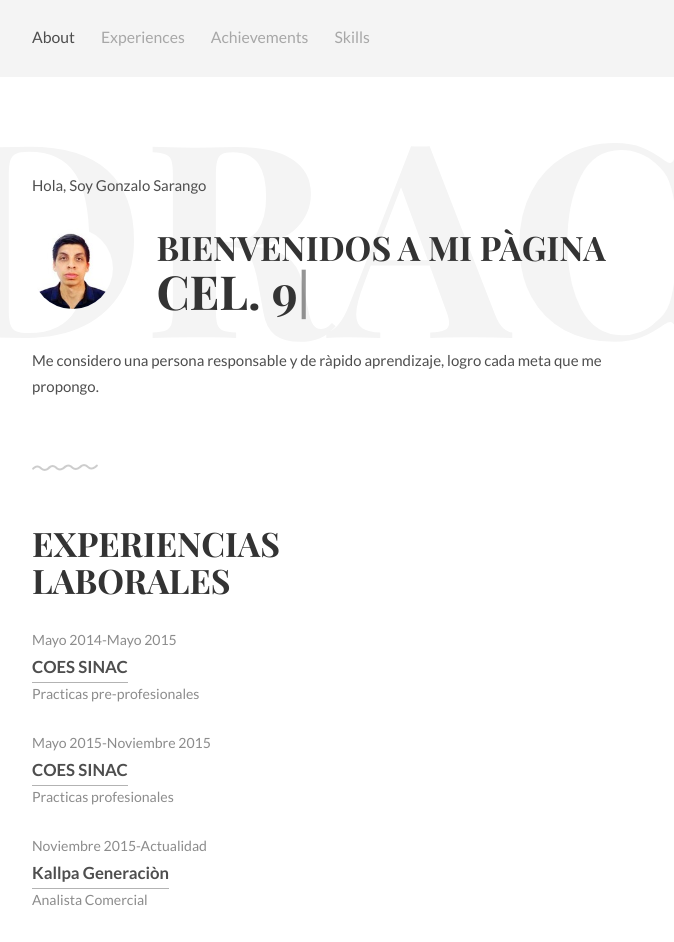
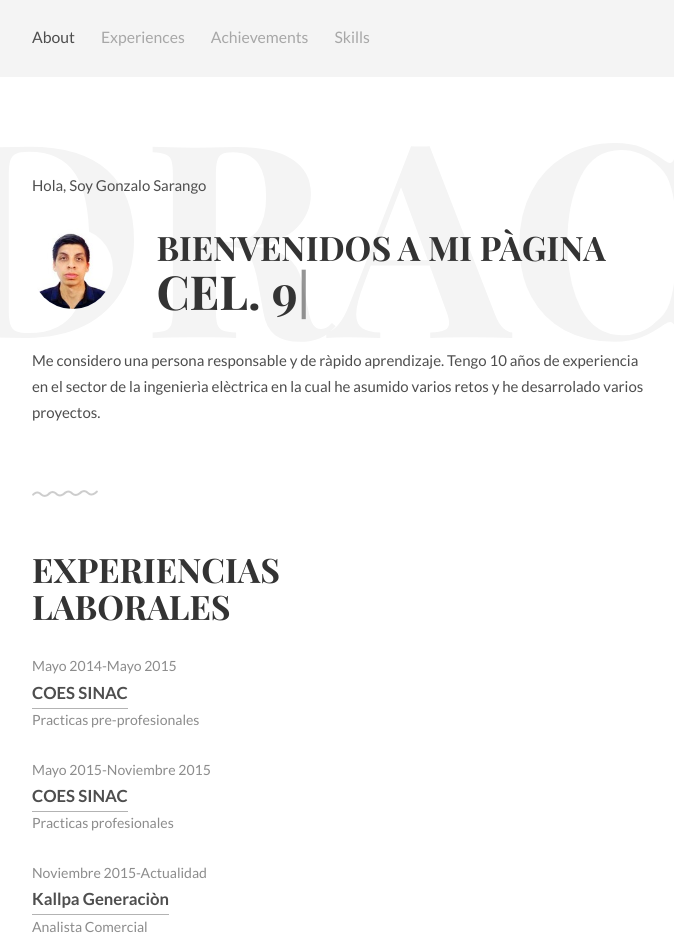
Before and after one commit to Gonzalord1/Gonzalord1.github.io, a plain HTML site: page index.html in a window 1280 px wide. Shown: the top 942 px of the page, without its empty margins (297-971 px from the left). Drawn offline with Linux system fonts and the light colour scheme.

Commit message:
cambiazo

```diff
--- a/index.html
+++ b/index.html
@@ -52,7 +52,7 @@
 					<h1>Bienvenidos a mi pàgina<br><span id="typed"></span></h1>
 				</div>
 				<p>
-					 Me considero una persona responsable y de ràpido aprendizaje, logro cada meta que me propongo.
+					 Me considero una persona responsable y de ràpido aprendizaje. Tengo 10 años de experiencia en el sector de la ingenierìa elèctrica en la cual he asumido varios retos y he desarrolado varios proyectos.
 				</p>
 			</div>
 		</div>
```
